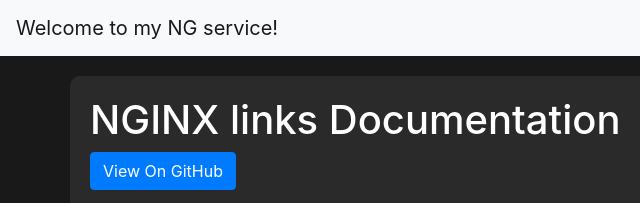
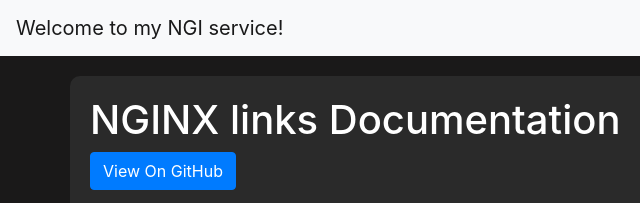
Before and after one commit to Nerogen/WebAppCode, a plain HTML site: page index.html in a window 1280 px wide. Shown: the top 203 px of the page, 0-640 px from the left. Drawn offline with nearby package versions, Linux system fonts and the light colour scheme.

Commit message:
fix pipline

```diff
--- a/index.html
+++ b/index.html
@@ -69,7 +69,7 @@
 <body>
     <header>
         <nav class="navbar navbar-expand-lg navbar-light bg-light">
-            <a class="navbar-brand" href="">Welcome to my NG service!</a>
+            <a class="navbar-brand" href="">Welcome to my NGI service!</a>
         </nav>
     </header>
 
```
